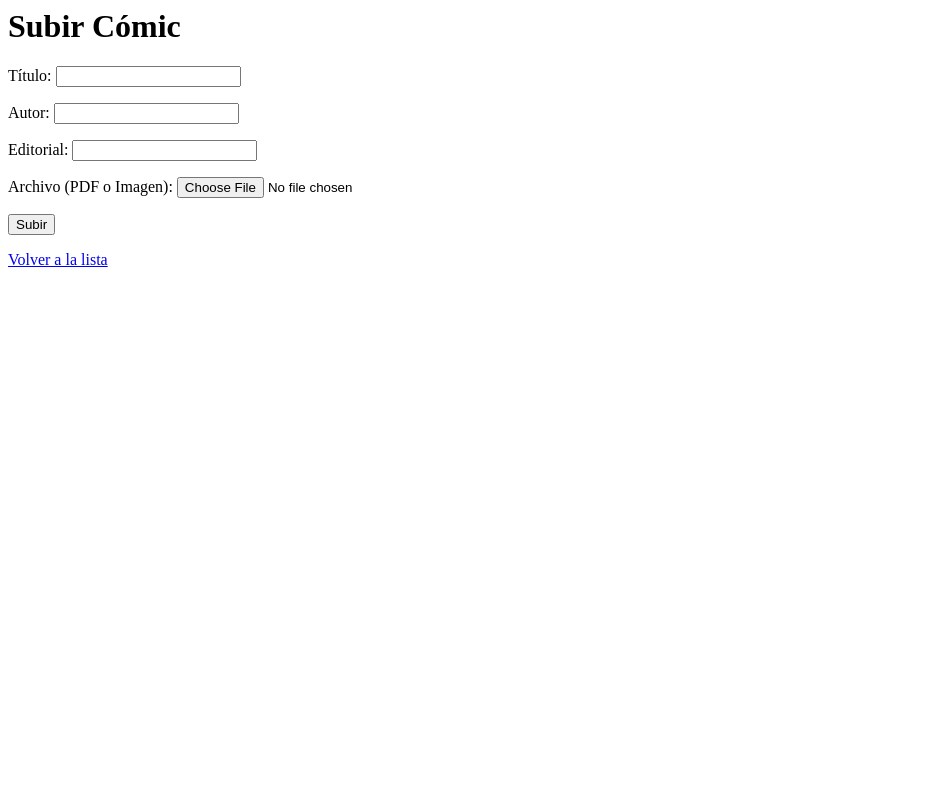
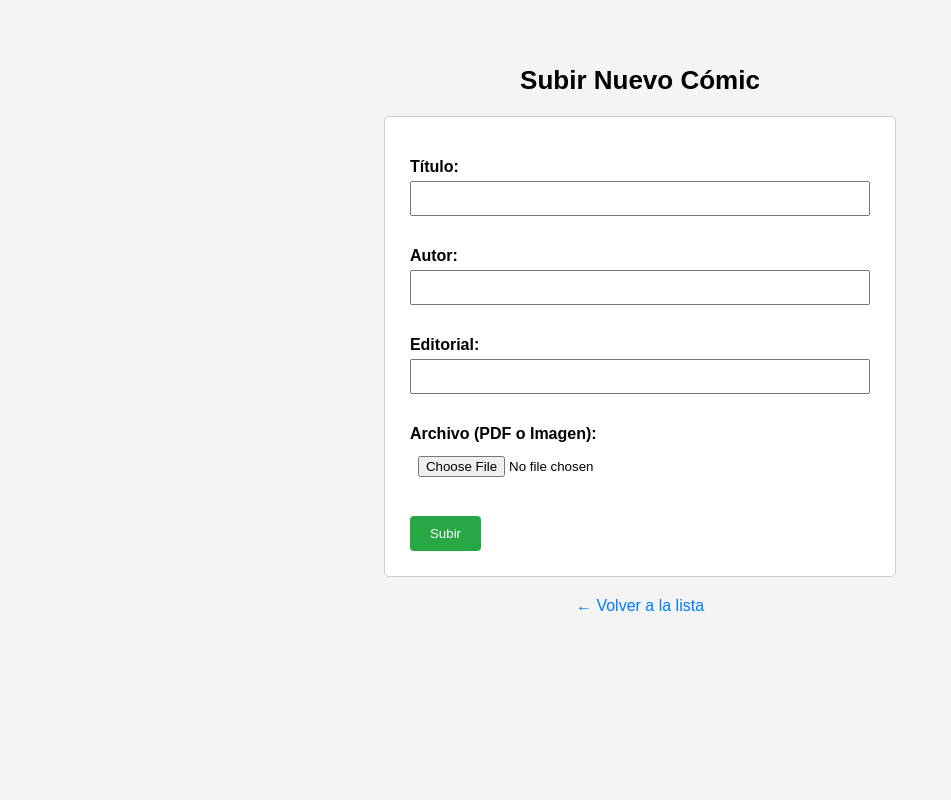
Before and after one commit to Bismk11/Programacion-WebII-TI1A, a Django app: page /subir/ in a window 1280 px wide. Shown: the whole page, without its empty margins (0-951 px from the left). Run offline with Django 5.2, Linux system fonts and the light colour scheme.

Commit message:
Se agregó diseño a las vistas

```diff
--- a/Unidad 2/Tarea Formularios archivos/formulario/comics/templates/comics/subir.html
+++ b/Unidad 2/Tarea Formularios archivos/formulario/comics/templates/comics/subir.html
@@ -1,7 +1,67 @@
-<h1>Subir Cómic</h1>
-<form method="post" enctype="multipart/form-data">
-    {% csrf_token %}
-    {{ form.as_p }}
-    <button type="submit">Subir</button>
-</form>
-<a href="{% url 'lista_comics' %}">Volver a la lista</a>
+<!DOCTYPE html>
+<html lang="es">
+<head>
+    <meta charset="UTF-8">
+    <title>Subir Cómic</title>
+    <style>
+        body {
+            font-family: Arial, sans-serif;
+            background-color: #f4f4f4;
+            padding: 40px;
+            text-align: center;
+        }
+        h1 {
+            font-size: 26px;
+            margin-bottom: 20px;
+        }
+        form {
+            background-color: #fff;
+            padding: 25px;
+            display: inline-block;
+            text-align: left;
+            border-radius: 5px;
+            border: 1px solid #ccc;
+        }
+        label {
+            font-weight: bold;
+        }
+        input, select, textarea {
+            width: 100%;
+            padding: 8px;
+            margin-top: 5px;
+            margin-bottom: 15px;
+            box-sizing: border-box;
+        }
+        button {
+            padding: 10px 20px;
+            background-color: #28a745;
+            border: none;
+            color: white;
+            border-radius: 4px;
+        }
+        button:hover {
+            background-color: #218838;
+        }
+        a {
+            display: inline-block;
+            margin-top: 20px;
+            text-decoration: none;
+            color: #007bff;
+        }
+    </style>
+</head>
+<body>
+
+    <h1>Subir Nuevo Cómic</h1>
+
+    <form method="post" enctype="multipart/form-data">
+        {% csrf_token %}
+        {{ form.as_p }}
+        <button type="submit">Subir</button>
+    </form>
+
+    <br>
+    <a href="{% url 'lista_comics' %}">← Volver a la lista</a>
+
+</body>
+</html>
```
Also changed, not shown: Unidad 2/Tarea Formularios archivos/formulario/comics/templates/comics/editar.html (+67 -7 lines), Unidad 2/Tarea Formularios archivos/formulario/comics/templates/comics/inicio.html (+54 -8 lines).
